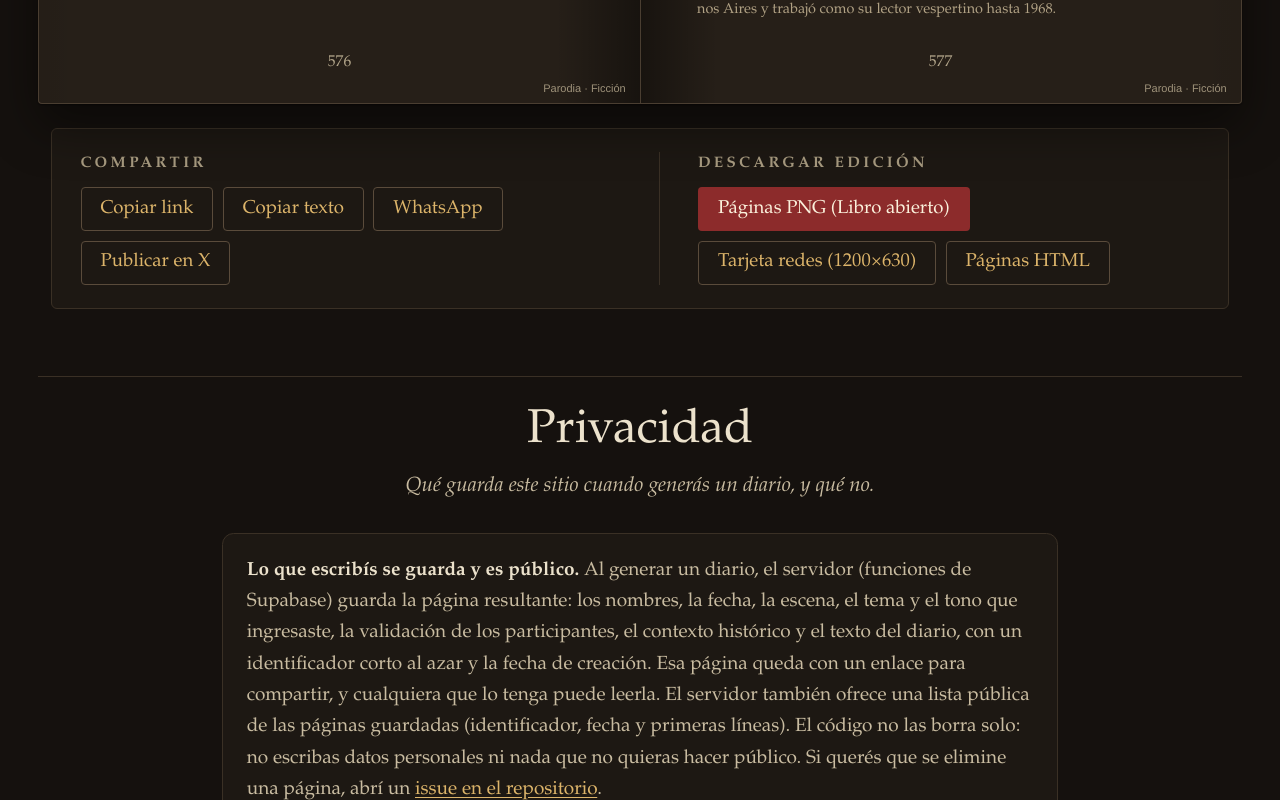
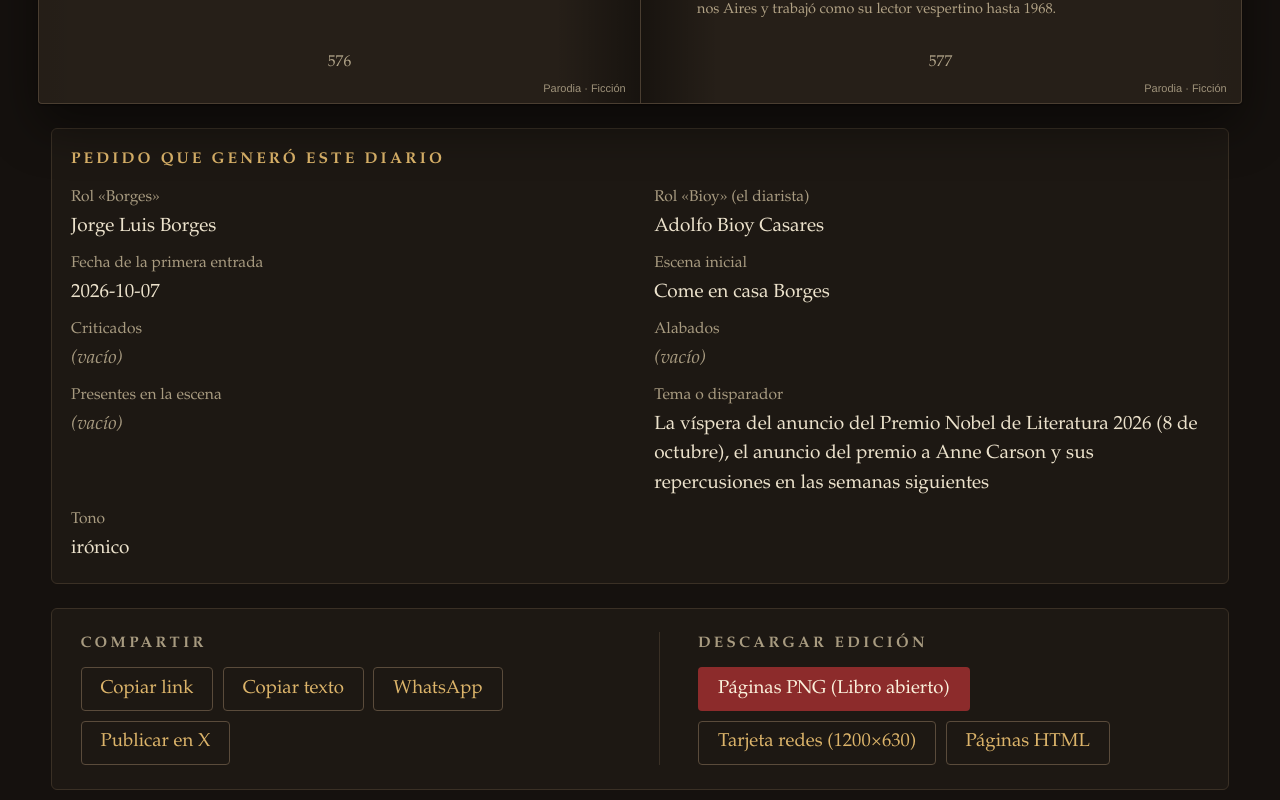
Before and after one commit to ondanueve/RB, a React (Vite) app: page / in a window 1280 px wide. Shown: the part 3320-4120 px from the top of the page. Built offline with nearby package versions, Linux system fonts and the light colour scheme; a web font is replaced by a local one.

Commit message:
Cada diario muestra el pedido que lo generó, campo por campo (también criticados, alabados y presentes), y el formulario se carga con ese pedido

```diff
--- a/src/App.tsx
+++ b/src/App.tsx
@@ -12,6 +12,7 @@ import { tituloDe } from './lib/paginas';
 import ANTOLOGIA_DEMO from './generated/antologia.json';
 import { LibroAbierto } from './components/PaginaLibro';
 import { BarraAccionesDiario, textoCompartir } from './components/Compartir';
+import { PedidoDiario, pedidoDelDiario } from './components/PedidoDiario';
 import { sincronizarSeoPagina } from './lib/seoHead';
 import { BotonTema } from './components/BotonTema';
 
@@ -36,17 +37,32 @@ function urlConId(id: string): string {
 }
 
 export default function App({ paginaInicial }: { paginaInicial?: PaginaPublica } = {}) {
-  // Form state (default: Borges / Bioy, index 0)
-  const [borges, setBorges] = useState<string>(PAREJAS_DEMO[0].borges.nombre);
-  const [bioy, setBioy] = useState<string>(PAREJAS_DEMO[0].bioy.nombre);
-  const [fecha, setFecha] = useState<string>(PAREJAS_DEMO[0].fechaEjemplo);
-  const [escena, setEscena] = useState<string>(PAREJAS_DEMO[0].escenaEjemplo);
-  const [criticados, setCriticados] = useState<string>('');
-  const [alabados, setAlabados] = useState<string>('');
-  const [presentes, setPresentes] = useState<string>('');
-  const [tema, setTema] = useState<string>(PAREJAS_DEMO[0].temaEjemplo ?? '');
-  const [tono, setTono] = useState<string>('irónico');
+  // Form state (default: Borges / Bioy, index 0). En /d/<id>/, el pedido de ese diario.
+  const pedidoInicial = paginaInicial ? pedidoDelDiario(paginaInicial) : null;
+  const [borges, setBorges] = useState<string>(pedidoInicial?.borges ?? PAREJAS_DEMO[0].borges.nombre);
+  const [bioy, setBioy] = useState<string>(pedidoInicial?.bioy ?? PAREJAS_DEMO[0].bioy.nombre);
+  const [fecha, setFecha] = useState<string>(pedidoInicial?.fecha ?? PAREJAS_DEMO[0].fechaEjemplo);
+  const [escena, setEscena] = useState<string>(pedidoInicial?.escena ?? PAREJAS_DEMO[0].escenaEjemplo);
+  const [criticados, setCriticados] = useState<string>(pedidoInicial?.criticados ?? '');
+  const [alabados, setAlabados] = useState<string>(pedidoInicial?.alabados ?? '');
+  const [presentes, setPresentes] = useState<string>(pedidoInicial?.presentes ?? '');
+  const [tema, setTema] = useState<string>(pedidoInicial?.tema ?? PAREJAS_DEMO[0].temaEjemplo ?? '');
+  const [tono, setTono] = useState<string>(pedidoInicial?.tono ?? 'irónico');
   const [mostrarOptativos, setMostrarOptativos] = useState<boolean>(false);
+
+  /** Carga en el formulario el pedido completo de un diario (todos los campos). */
+  function cargarPedido(p: PaginaPublica) {
+    const x = pedidoDelDiario(p);
+    setBorges(x.borges);
+    setBioy(x.bioy);
+    setFecha(x.fecha);
+    setEscena(x.escena);
+    setCriticados(x.criticados);
+    setAlabados(x.alabados);
+    setPresentes(x.presentes);
+    setTema(x.tema);
+    setTono(x.tono);
+  }
 
   // Anthology & Active Book Page state
   const [antologia, setAntologia] = useState<PaginaPublica[]>(ANTOLOGIA_INICIAL);
@@ -79,11 +95,7 @@ export default function App({ paginaInicial }: { paginaInicial?: PaginaPublica }
         if (idxLocal >= 0) {
           const encontrada = locales[idxLocal];
           setIndiceDemoActivo(idxLocal);
-          setBorges(encontrada.parametros.borges);
-          setBioy(encontrada.parametros.bioy);
-          setFecha(encontrada.parametros.fecha);
-          setEscena(encontrada.parametros.escena ?? '');
-          setTema(encontrada.parametros.tema ?? '');
+          cargarPedido(encontrada);
           setPaginaActiva(encontrada);
           sincronizarSeoPagina(encontrada);
           irAlLibro();
@@ -106,6 +118,7 @@ export default function App({ paginaInicial }: { paginaInicial?: PaginaPublica }
             const pageData = await pageRes.json();
             if (pageData?.pagina) {
               setIndiceDemoActivo(-1);
+              cargarPedido(pageData.pagina);
               setPaginaActiva(pageData.pagina);
               sincronizarSeoPagina(pageData.pagina);
               irAlLibro();
@@ -129,16 +142,23 @@ export default function App({ paginaInicial }: { paginaInicial?: PaginaPublica }
     const par = PAREJAS_DEMO[i];
     if (!par) return;
     setIndiceDemoActivo(i);
+    const precomputada = ANTOLOGIA_INICIAL[i];
+    if (precomputada) {
+      cargarPedido(precomputada);
+    } else {
       setBorges(par.borges.nombre);
       setBioy(par.bioy.nombre);
       setFecha(par.fechaEjemplo);
       setEscena(par.escenaEjemplo);
+      setCriticados('');
+      setAlabados('');
+      setPresentes('');
       setTema(par.temaEjemplo ?? '');
       setTono(par.tonoEjemplo ?? 'irónico');
+    }
     setError(null);
     setRechazo(null);
 
-    const precomputada = ANTOLOGIA_INICIAL[i];
     if (precomputada) {
       setPaginaActiva(precomputada);
       sincronizarSeoPagina(precomputada);
@@ -509,6 +529,8 @@ export default function App({ paginaInicial }: { paginaInicial?: PaginaPublica }
 
               <LibroAbierto entrada={paginaActiva.entrada} titulo={tituloDe(paginaActiva)} />
 
+              <PedidoDiario pagina={paginaActiva} />
+
               <BarraAccionesDiario pagina={paginaActiva} />
             </div>
           )}
@@ -522,8 +544,9 @@ export default function App({ paginaInicial }: { paginaInicial?: PaginaPublica }
           <div className="privacidad-texto">
             <p>
               <strong>Lo que escribís se guarda y es público.</strong> Al generar un diario, el
-              servidor (funciones de Supabase) guarda la página resultante: los nombres, la fecha, la
-              escena, el tema y el tono que ingresaste, la validación de los participantes, el
+              servidor (funciones de Supabase) guarda la página resultante: todo lo que escribiste en el
+              formulario (nombres, fecha, escena, criticados, alabados, presentes, tema y tono), que se
+              muestra junto al diario, la validación de los participantes, el
               contexto histórico y el texto del diario, con un identificador corto al azar y la fecha de
               creación. Esa página queda con un enlace para compartir, y cualquiera que lo tenga
               puede leerla. El servidor también ofrece una lista pública de las páginas guardadas
--- /dev/null
+++ b/src/components/PedidoDiario.tsx
@@ -0,0 +1,57 @@
+import type { PaginaPublica, Pedido } from '../lib/storage/tipos';
+
+type Campo = keyof Pedido;
+
+/** Campos del formulario, con las mismas etiquetas que el formulario. */
+export const CAMPOS_FORMULARIO: { campo: Campo; etiqueta: string }[] = [
+  { campo: 'borges', etiqueta: 'Rol «Borges»' },
+  { campo: 'bioy', etiqueta: 'Rol «Bioy» (el diarista)' },
+  { campo: 'fecha', etiqueta: 'Fecha de la primera entrada' },
+  { campo: 'escena', etiqueta: 'Escena inicial' },
+  { campo: 'criticados', etiqueta: 'Criticados' },
+  { campo: 'alabados', etiqueta: 'Alabados' },
+  { campo: 'presentes', etiqueta: 'Presentes en la escena' },
+  { campo: 'tema', etiqueta: 'Tema o disparador' },
+  { campo: 'tono', etiqueta: 'Tono' },
+];
+
+/**
+ * El pedido que generó el diario, campo por campo. Los diarios nuevos guardan el texto literal
+ * del formulario (`pedido`); en los anteriores se lee de los parámetros guardados (las listas,
+ * separadas por comas).
+ */
+export function pedidoDelDiario(p: PaginaPublica): Record<Campo, string> {
+  const par = (p.parametros ?? {}) as unknown as Record<string, unknown>;
+  const out = {} as Record<Campo, string>;
+  for (const { campo } of CAMPOS_FORMULARIO) {
+    const literal = p.pedido?.[campo];
+    if (typeof literal === 'string') {
+      out[campo] = literal;
+      continue;
+    }
+    const v = par[campo];
+    out[campo] = Array.isArray(v) ? v.join(', ') : typeof v === 'string' ? v : '';
+  }
+  return out;
+}
+
+export function PedidoDiario({ pagina }: { pagina: PaginaPublica }) {
+  const pedido = pedidoDelDiario(pagina);
+  return (
+    <section className="pedido" aria-labelledby="titulo-pedido">
+      <h4 id="titulo-pedido">Pedido que generó este diario</h4>
+      <dl>
+        {CAMPOS_FORMULARIO.map(({ campo, etiqueta }) => {
+          const v = pedido[campo];
+          const vacio = v.trim() === '';
+          return (
+            <div key={campo} className="pedido-fila">
+              <dt>{etiqueta}</dt>
+              <dd className={vacio ? 'vacio' : undefined}>{vacio ? '(vacío)' : v}</dd>
+            </div>
+          );
+        })}
+      </dl>
+    </section>
+  );
+}
--- a/src/index.css
+++ b/src/index.css
@@ -1111,3 +1111,44 @@ a:hover {
     padding: 1.9rem 1.2rem 3.2rem;
   }
 }
+
+/* ───────────────────────── Pedido que generó el diario ───────────────────────── */
+.pedido {
+  max-width: 62rem;
+  margin: 1.25rem auto 0;
+  background: var(--surface);
+  border: 1px solid var(--line);
+  border-radius: 6px;
+  padding: 1rem;
+}
+.pedido h4 {
+  margin: 0 0 0.75rem;
+  font-size: 0.82rem;
+  letter-spacing: 0.2em;
+  text-transform: uppercase;
+  color: var(--accent);
+  font-weight: 600;
+}
+.pedido dl {
+  margin: 0;
+  display: grid;
+  gap: 0.55rem 1.5rem;
+}
+@media (min-width: 900px) {
+  .pedido dl {
+    grid-template-columns: 1fr 1fr;
+  }
+}
+.pedido-fila dt {
+  font-size: 0.82rem;
+  color: var(--text-faint);
+}
+.pedido-fila dd {
+  margin: 0.1rem 0 0;
+  white-space: pre-wrap;
+  overflow-wrap: anywhere;
+}
+.pedido-fila dd.vacio {
+  color: var(--text-faint);
+  font-style: italic;
+}
--- a/src/lib/storage/tipos.ts
+++ b/src/lib/storage/tipos.ts
@@ -9,7 +9,14 @@ export interface PaginaPublica extends Omit<ResultadoOk, "imagenes" | "ok" | "id
   id: string;
   /** ISO 8601 (UTC). */
   creada: string;
+  /** El pedido tal como llegó del formulario (texto literal de cada campo). Ausente en diarios viejos. */
+  pedido?: Pedido;
 }
+
+/** Campos del formulario que el backend guarda literales junto al diario. */
+export type Pedido = Partial<
+  Record<'borges' | 'bioy' | 'fecha' | 'escena' | 'criticados' | 'alabados' | 'presentes' | 'tema' | 'tono', string>
+>;
 
 export interface Almacen {
   nombre: string;
```
Also changed, not shown: 1 other file (tests, documents, lock files or other folders). Lines whose indentation alone changed are shown as unchanged.
